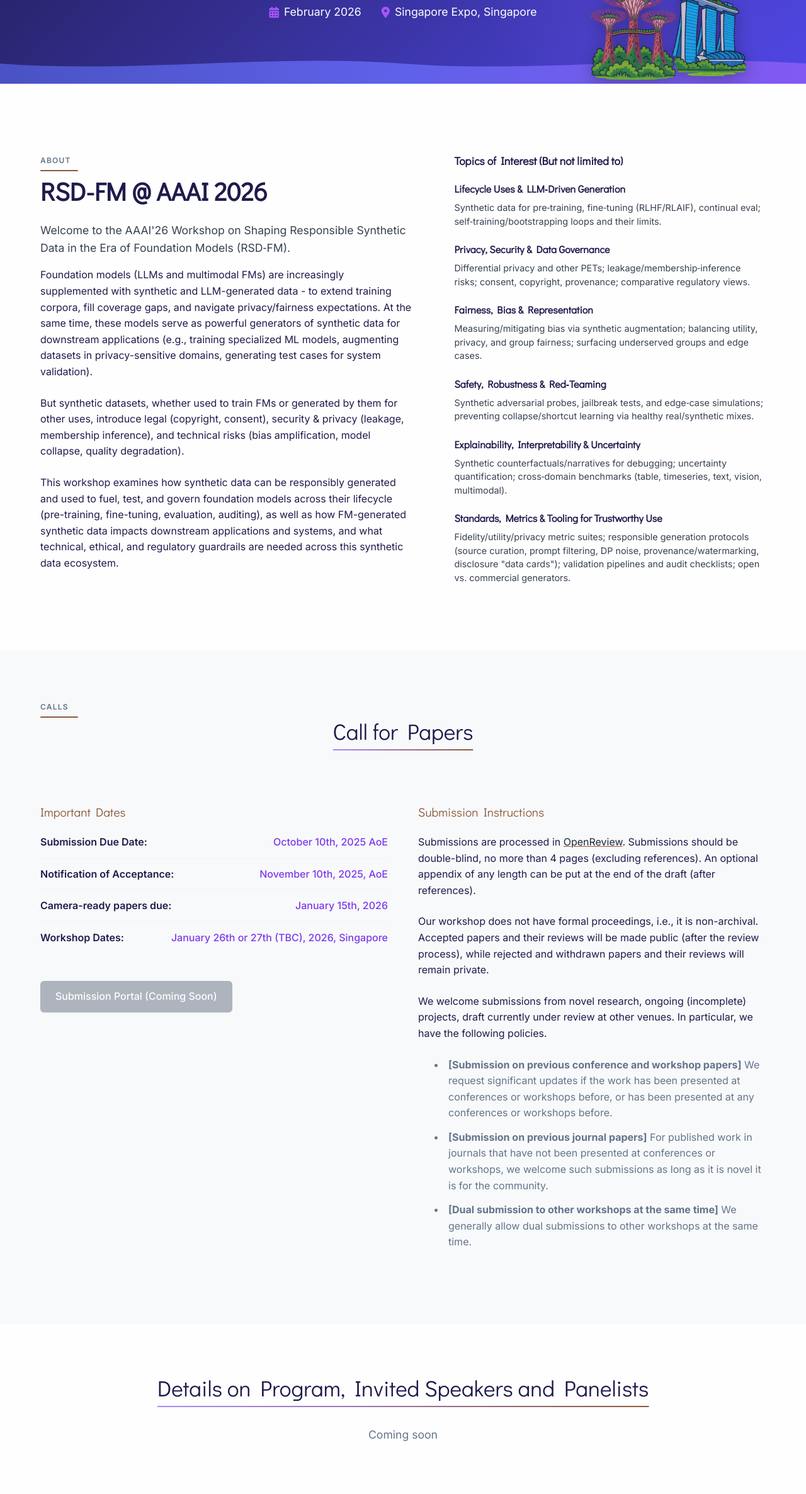
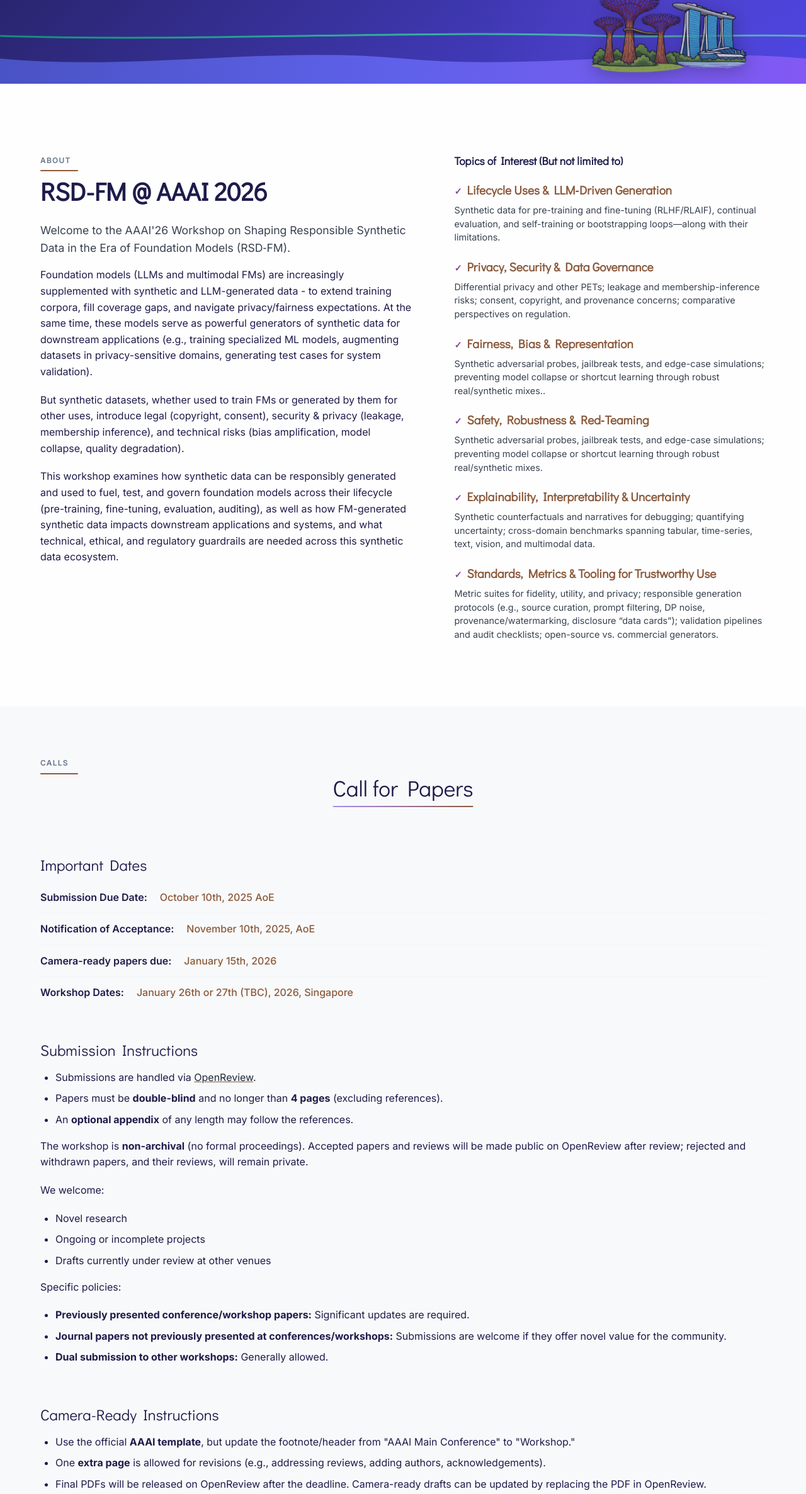
Before and after one commit to responsible-synthetic-data/responsible-synthetic-data.github.io, a plain HTML site: page index.html in a window 1280 px wide. Shown: the part 427-2800 px from the top of the page at 63% size. Drawn offline with Linux system fonts and the light colour scheme.

Commit message:
Updated the UI: v1 ready

```diff
--- a/css/style.css
+++ b/css/style.css
@@ -72,10 +72,12 @@ h2::after {
 h3 {
     font-size: 1.5rem;
     margin-bottom: 1rem;
+    margin-top: 1.5rem;
 }
 
 p {
-    margin-bottom: 1.5rem;
+    margin-bottom: 1.2rem;
+    line-height: 1.6;
 }
 
 a {
@@ -89,7 +91,14 @@ a:hover {
 }
 
 ul {
-    list-style: none;
+    list-style: disc;
+    padding-left: 1.5rem;
+    margin-bottom: 1rem;
+}
+
+ul li {
+    margin-bottom: 0.5rem;
+    line-height: 1.6;
 }
 
 img {
@@ -192,7 +201,7 @@ img {
     bottom: 0%;
     width: 30%;
     height: 30%;
-    background: url('../images/sg_icons.png') no-repeat center;
+    background: url('../images/sg_icons2.png') no-repeat center;
     background-size: contain;
     z-index: 3; /* above wave, below text */
     opacity: 0.95;
@@ -215,12 +224,26 @@ img {
 /* SVG wave styling */
 .hero-wave {
     position: absolute;
+    bottom: 0;
     left: 0;
-    bottom: 0;
     width: 100%;
-    height: 80px;
-    z-index: 2; /* above background overlay, below icon/text */
-    pointer-events: none;
+    height: 100px;
+    z-index: 1;
+}
+
+.green-strand {
+    animation: greenStrandFloat 8s ease-in-out infinite;
+}
+
+@keyframes greenStrandFloat {
+    0%, 100% {
+        transform: translateY(0px);
+        opacity: 0.8;
+    }
+    50% {
+        transform: translateY(-3px);
+        opacity: 1;
+    }
 }
 
 .hero-content {
@@ -255,7 +278,7 @@ img {
 }
 
 .hero h1 {
-    font-size: 4rem;
+    font-size: 3.5rem;
     margin-bottom: 1.5rem;
     color: white;
     line-height: 1.2;
@@ -263,7 +286,7 @@ img {
 }
 
 .subtitle {
-    font-size: 1.5rem;
+    font-size: 2.4rem;
     margin-bottom: 2rem;
     color: rgba(255, 255, 255, 0.9);
     font-weight: 300;
@@ -432,8 +455,9 @@ img {
 }
 
 .date-highlight {
-    color: #7c3aed;
+    color: #8b5a3c;;
     font-weight: 500;
+    margin-left: 20px;
 }
 
 .link-highlight {
@@ -556,7 +580,8 @@ img {
 }
 
 .topic-card h3 {
-    margin-bottom: 1rem;
+    margin-bottom: 1.2rem;
+    line-height: 1.6;
     font-size: 1.3rem;
 }
 
@@ -680,6 +705,12 @@ img {
     font-size: 1.3rem;
 }
 
+.topic-category h4 {
+    color: #8b5a3c;
+    margin-bottom: 0.5rem;
+    font-size: 1.2rem;
+}
+
 .timeline-content p {
     color: var(--gray-color);
     font-size: 0.95rem;
@@ -711,15 +742,12 @@ img {
     padding: 1.5rem 0;
     border-radius: 0;
     box-shadow: none;
-    margin: 2rem 0;
     border: none;
 }
 
 .important-dates h3 {
-    color: #8b5a3c;
     margin-bottom: 1.5rem;
     text-align: left;
-    font-size: 1.2rem;
     font-weight: 500;
 }
 
@@ -732,7 +760,7 @@ img {
     padding-bottom: 0.75rem;
     border-bottom: 1px solid #f3f4f6;
     display: flex;
-    justify-content: space-between;
+    justify-content: start;
     align-items: center;
 }
 
@@ -783,11 +811,22 @@ img {
     left: 0;
 }
 
+.topic-checkmark {
+    display: inline-block;
+    margin-right: 0.5rem;
+    font-size: 0.9rem;
+    font-weight: bold;
+    background: linear-gradient(135deg, #7c3aed 0%, #8b5a3c 100%);
+    -webkit-background-clip: text;
+    -webkit-text-fill-color: transparent;
+    background-clip: text;
+}
+
 /* Organizers Section */
 .organizers-grid {
     display: grid;
     grid-template-columns: repeat(auto-fit, minmax(240px, 1fr));
-    gap: 1.5rem;
+    gap: 0.1rem;
     margin-top: 3rem;
     max-width: 1100px;
     margin-left: auto;
@@ -831,7 +870,7 @@ img {
 }
 
 .organizer-card h3 {
-    margin-bottom: 0.2rem;
+    margin-bottom: 0.4rem;
     font-size: 1.2rem;
     font-weight: 600;
     color: var(--dark-color);
@@ -1048,8 +1087,10 @@ img {
     }
 
     .subtitle {
-        font-size: 1.2rem;
+        font-size: 1.8rem;
     }
+
+
 
     .nav-links {
         position: fixed;
@@ -1065,6 +1106,10 @@ img {
         transition: var(--transition);
         z-index: 1000;
         box-shadow: -5px 0 30px rgba(0, 0, 0, 0.1);
+    }
+
+    .nav-links ul {
+        margin-bottom: 0;
     }
 
     .nav-links.active {
--- a/index.html
+++ b/index.html
@@ -17,9 +17,9 @@
         <div class="container">
             <div class="hero-content">
                 <h1>Shaping Responsible Synthetic Data in the Era of Foundation Models</h1>
-                <p class="subtitle">A Workshop at AAAI 2026 | Singapore Expo</p>
+                <p class="subtitle">A Workshop at AAAI 2026</p>
                 <div class="date-location">
-                    <p><i class="fas fa-calendar-alt"></i> February 2026</p>
+                    <p><i class="fas fa-calendar-alt"></i> January 2026</p>
                     <p><i class="fas fa-map-marker-alt"></i> Singapore Expo, Singapore</p>
                 </div>
             </div>
@@ -31,9 +31,16 @@
                     <stop offset="50%" stop-color="#6366f1" stop-opacity="0.9" />
                     <stop offset="100%" stop-color="#8b5cf6" stop-opacity="0.85" />
                 </linearGradient>
+                <linearGradient id="greenStrandGradient" x1="0%" y1="0%" x2="100%" y2="0%">
+                    <stop offset="0%" stop-color="#10b981" stop-opacity="0.8" />
+                    <stop offset="50%" stop-color="#34d399" stop-opacity="0.9" />
+                    <stop offset="100%" stop-color="#6ee7b7" stop-opacity="0.7" />
+                </linearGradient>
             </defs>
             <path d="M0,60 C240,80 480,40 720,60 C960,80 1200,40 1440,60 L1440,100 L0,100 Z"
                 fill="url(#heroWaveGradient)" />
+            <path class="green-strand" d="M0,25 C360,35 720,15 1080,25 C1200,28 1320,22 1440,25"
+                stroke="url(#greenStrandGradient)" stroke-width="3" fill="none" opacity="0.8" />
         </svg>
         <div class="hero-icon" aria-hidden="true"></div>
     </header>
@@ -41,7 +48,7 @@
     <nav class="main-nav">
         <div class="container">
             <div class="nav-container">
-                <a href="#" class="nav-logo">AAAI'26 RSD-FM</a>
+                <a href="#" class="nav-logo">RSD-FM @ AAAI'26</a>
                 <ul class="nav-links">
                     <li><a href="#about">About</a></li>
                     <li><a href="#cfp">Call for Papers</a></li>
@@ -84,40 +91,33 @@
                     <h3 class="about-subtitle">Topics of Interest (But not limited to)</h3>
 
                     <div class="topic-category">
-                        <h4>Lifecycle Uses & LLM‑Driven Generation</h4>
-                        <p>Synthetic data for pre‑training, fine‑tuning (RLHF/RLAIF), continual eval;
-                            self‑training/bootstrapping loops and their limits.</p>
+                        <h4><span class="topic-checkmark">✓</span>Lifecycle Uses & LLM‑Driven Generation</h4>
+                        <p>Synthetic data for pre-training and fine-tuning (RLHF/RLAIF), continual evaluation, and self-training or bootstrapping loops—along with their limitations.</p>
                     </div>
 
                     <div class="topic-category">
-                        <h4>Privacy, Security & Data Governance</h4>
-                        <p>Differential privacy and other PETs; leakage/membership‑inference risks; consent, copyright,
-                            provenance; comparative regulatory views.</p>
+                        <h4><span class="topic-checkmark">✓</span>Privacy, Security & Data Governance</h4>
+                        <p>Differential privacy and other PETs; leakage and membership-inference risks; consent, copyright, and provenance concerns; comparative perspectives on regulation.</p>
                     </div>
 
                     <div class="topic-category">
-                        <h4>Fairness, Bias & Representation</h4>
-                        <p>Measuring/mitigating bias via synthetic augmentation; balancing utility, privacy, and group
-                            fairness; surfacing underserved groups and edge cases.</p>
+                        <h4><span class="topic-checkmark">✓</span>Fairness, Bias & Representation</h4>
+                        <p>Synthetic adversarial probes, jailbreak tests, and edge-case simulations; preventing model collapse or shortcut learning through robust real/synthetic mixes..</p>
                     </div>
 
                     <div class="topic-category">
-                        <h4>Safety, Robustness & Red‑Teaming</h4>
-                        <p>Synthetic adversarial probes, jailbreak tests, and edge‑case simulations; preventing
-                            collapse/shortcut learning via healthy real/synthetic mixes.</p>
+                        <h4><span class="topic-checkmark">✓</span>Safety, Robustness & Red‑Teaming</h4>
+                        <p>Synthetic adversarial probes, jailbreak tests, and edge-case simulations; preventing model collapse or shortcut learning through robust real/synthetic mixes.</p>
                     </div>
 
                     <div class="topic-category">
-                        <h4>Explainability, Interpretability & Uncertainty</h4>
-                        <p>Synthetic counterfactuals/narratives for debugging; uncertainty quantification; cross‑domain
-                            benchmarks (table, timeseries, text, vision, multimodal).</p>
+                        <h4><span class="topic-checkmark">✓</span>Explainability, Interpretability & Uncertainty</h4>
+                        <p>Synthetic counterfactuals and narratives for debugging; quantifying uncertainty; cross-domain benchmarks spanning tabular, time-series, text, vision, and multimodal data.</p>
                     </div>
 
                     <div class="topic-category">
-                        <h4>Standards, Metrics & Tooling for Trustworthy Use</h4>
-                        <p>Fidelity/utility/privacy metric suites; responsible generation protocols (source curation,
-                            prompt filtering, DP noise, provenance/watermarking, disclosure "data cards"); validation
-                            pipelines and audit checklists; open vs. commercial generators.</p>
+                        <h4><span class="topic-checkmark">✓</span>Standards, Metrics & Tooling for Trustworthy Use</h4>
+                        <p>Metric suites for fidelity, utility, and privacy; responsible generation protocols (e.g., source curation, prompt filtering, DP noise, provenance/watermarking, disclosure “data cards”); validation pipelines and audit checklists; open-source vs. commercial generators.</p>
                     </div>
                 </div>
             </div>
@@ -129,7 +129,7 @@
         <div class="container">
             <div class="section-eyebrow">CALLS</div>
             <h2>Call for Papers</h2>
-            <div class="submission-content">
+            <div class="">
                 <div class="submission-text">
                     <!-- <p>We invite submissions of original research papers on topics related to responsible synthetic data
                         generation and evaluation. Papers should be 4-8 pages in length (excluding references) following
@@ -148,28 +148,48 @@
                                     (TBC), 2026, Singapore</span></li>
                         </ul>
                     </div>
-                    <a href="#" class="cta-button disabled" disabled>Submission Portal (Coming Soon)</a>
-                </div>
-                <div class="submission-guidelines">
+                    <div style="padding-bottom: 1.5rem;">
                     <h3>Submission Instructions</h3>
-                    <p>Submissions are processed in <a href="#" class="link-highlight">OpenReview</a>. Submissions
-                        should be double-blind, no more than 4 pages (excluding references). An optional appendix of any
-                        length can be put at the end of the draft (after references).</p>
-                    <p>Our workshop does not have formal proceedings, i.e., it is non-archival. Accepted papers and
-                        their reviews will be made public (after the review process), while rejected and withdrawn
-                        papers and their reviews will remain private.</p>
-                    <p>We welcome submissions from novel research, ongoing (incomplete) projects, draft currently under
-                        review at other venues. In particular, we have the following policies.</p>
                     <ul>
-                        <li><strong>[Submission on previous conference and workshop papers]</strong> We request
-                            significant updates if the work has been presented at conferences or workshops before, or
-                            has been presented at any conferences or workshops before.</li>
-                        <li><strong>[Submission on previous journal papers]</strong> For published work in journals that
-                            have not been presented at conferences or workshops, we welcome such submissions as long as
-                            it is novel it is for the community.</li>
-                        <li><strong>[Dual submission to other workshops at the same time]</strong> We generally allow
-                            dual submissions to other workshops at the same time.</li>
+                        <li>Submissions are handled via <a href="#" class="link-highlight">OpenReview</a>.</li>
+                        <li>Papers must be <strong>double-blind</strong> and no longer than <strong>4 pages</strong> (excluding references).</li>
+                        <li>An <strong>optional appendix</strong> of any length may follow the references.</li>
                     </ul>
+
+                    <p>The workshop is <strong>non-archival</strong> (no formal proceedings). Accepted papers and reviews will be made public on OpenReview after review; rejected and withdrawn papers, and their reviews, will remain private.</p>
+
+                    <p>We welcome:</p>
+                    <ul>
+                        <li>Novel research</li>
+                        <li>Ongoing or incomplete projects</li>
+                        <li>Drafts currently under review at other venues</li>
+                    </ul>
+
+                    <p>Specific policies:</p>
+                    <ul>
+                        <li><strong>Previously presented conference/workshop papers:</strong> Significant updates are required.</li>
+                        <li><strong>Journal papers not previously presented at conferences/workshops:</strong> Submissions are welcome if they offer novel value for the community.</li>
+                        <li><strong>Dual submission to other workshops:</strong> Generally allowed.</li>
+                    </ul>
+                    </div>
+
+                    <div style="padding-bottom: 1.5rem;">
+                    <h3>Camera-Ready Instructions</h3>
+                    <ul>
+                        <li>Use the official <strong>AAAI template</strong>, but update the footnote/header from "AAAI Main Conference" to "Workshop."</li>
+                        <li>One <strong>extra page</strong> is allowed for revisions (e.g., addressing reviews, adding authors, acknowledgements).</li>
+                        <li>Final PDFs will be released on OpenReview after the deadline. Camera-ready drafts can be updated by replacing the PDF in OpenReview.</li>
+                    </ul>
+                    </div>
+
+                    <div style="padding-bottom: 1.5rem;">
+                    <h3>Presentation Instructions</h3>
+                    <p>All accepted papers must be <strong>presented in person</strong>. While we aim to make the workshop accessible to remote attendees, we will not support virtual talks or posters.</p>
+                    <ul>
+                        <li>All accepted papers must have a poster in portrait orientation, up to A1 size (23.4" × 33.1" / 59.4 cm × 89.1 cm).</li>
+                        <li>Each spotlight presentation is 10 minutes including Q&A.</li>
+                    </ul>
+                    </div>
                 </div>
             </div>
         </div>
@@ -179,7 +199,12 @@
     <section id="program" class="section">
         <div class="container">
             <h2>Details on Program, Invited Speakers and Panelists</h2>
-            <p class="section-subtitle">Coming soon</p>
+            <p class="section-subtitle"><b>Coming soon</b></p>
+            <p>
+                The workshop will be a one-day event for Shaping Responsible Synthetic Data in the Era of Foundation Models. It will feature a mix of invited talks, spotlight presentations from submitted papers, a poster session for interactive discussions, and a panel discussion.
+            </p>
+            <p>Attendance is open to all. At least one author of each accepted submission must be present at the workshop.
+            </p>
         </div>
     </section>
 
```
